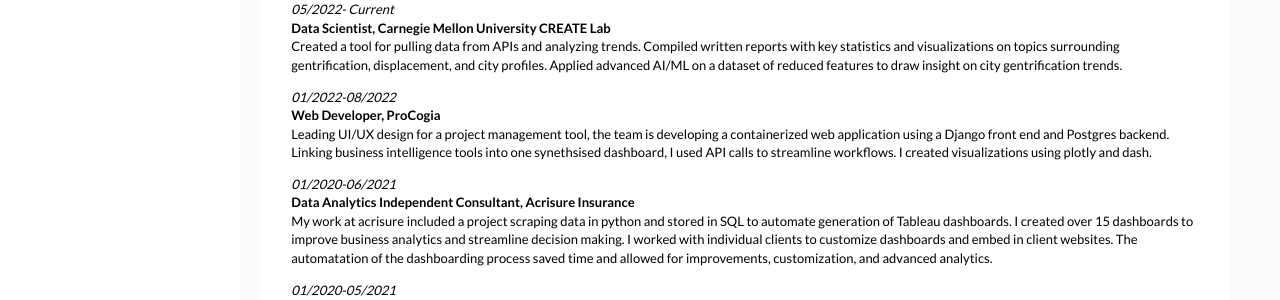
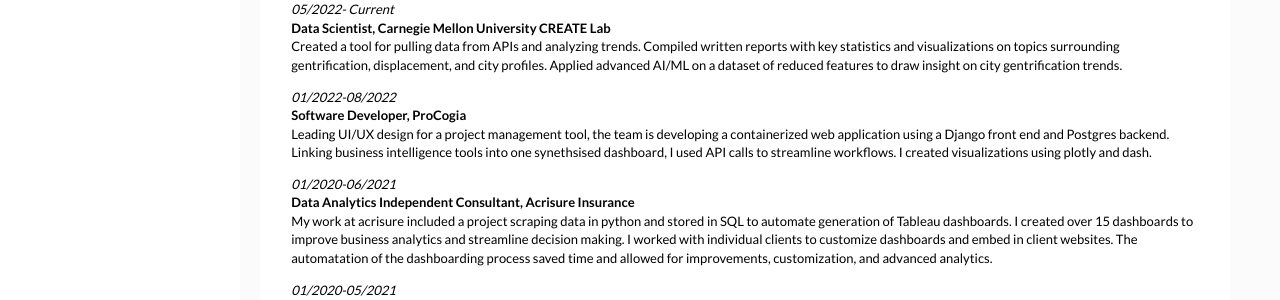
Before and after one commit to Cconnerney/cconnerney.github.io, a Jekyll site: the page built from _posts/2022-04-9-resume.markdown, in a window 1280 px wide and 900 px high. Shown: the part 313-613 px from the top of the window. Built offline with Jekyll 4.4.1, drawn with Linux system fonts in a browser that asks for light colours; nearby versions of some CDN libraries; library files that are not in the unit come from our copies; comment, search, counter and statistics services are not loaded.

Commit message:
Update 2022-04-9-resume.markdown

```diff
--- a/_posts/2022-04-9-resume.markdown
+++ b/_posts/2022-04-9-resume.markdown
@@ -142,7 +142,7 @@
 <strong>Data Scientist, Carnegie Mellon University CREATE Lab</strong><br>
 Created a tool for pulling data from APIs and analyzing trends. Compiled written reports with key statistics and visualizations on topics surrounding gentrification, displacement, and city profiles. Applied advanced AI/ML on a dataset of reduced features to draw insight on city gentrification trends.</p>
 <p><em>01/2022-08/2022</em><br>
-<strong>Web Developer, ProCogia</strong><br>
+<strong>Software Developer, ProCogia</strong><br>
 Leading UI/UX design for a project management tool, the team is developing a containerized web application using a Django front end and Postgres backend. Linking business intelligence tools into one synethsised dashboard, I used API calls to streamline workflows. I created visualizations using plotly and dash.</p>
 <p><em>01/2020-06/2021</em><br>
 <strong>Data Analytics Independent Consultant, Acrisure Insurance</strong><br>
```
